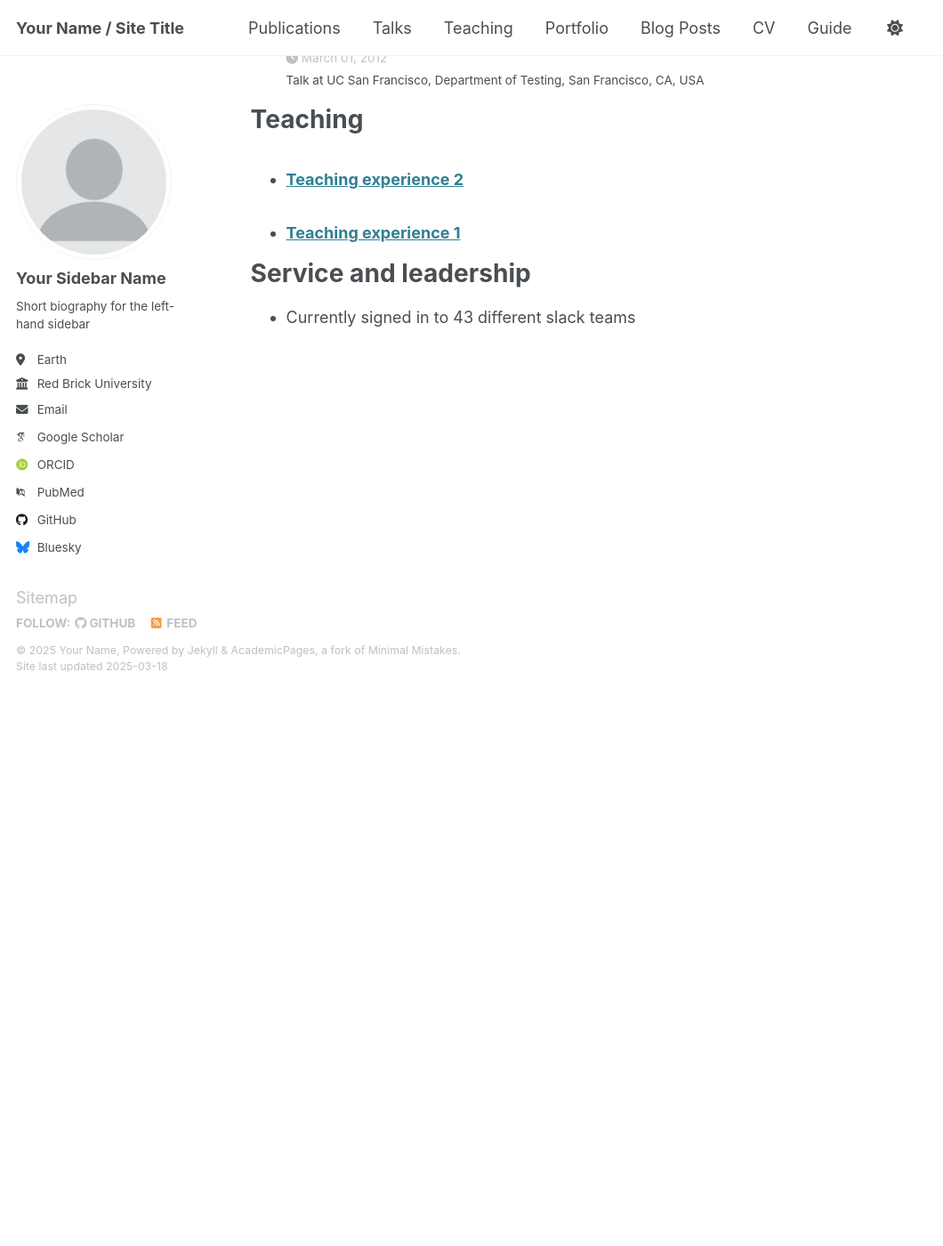
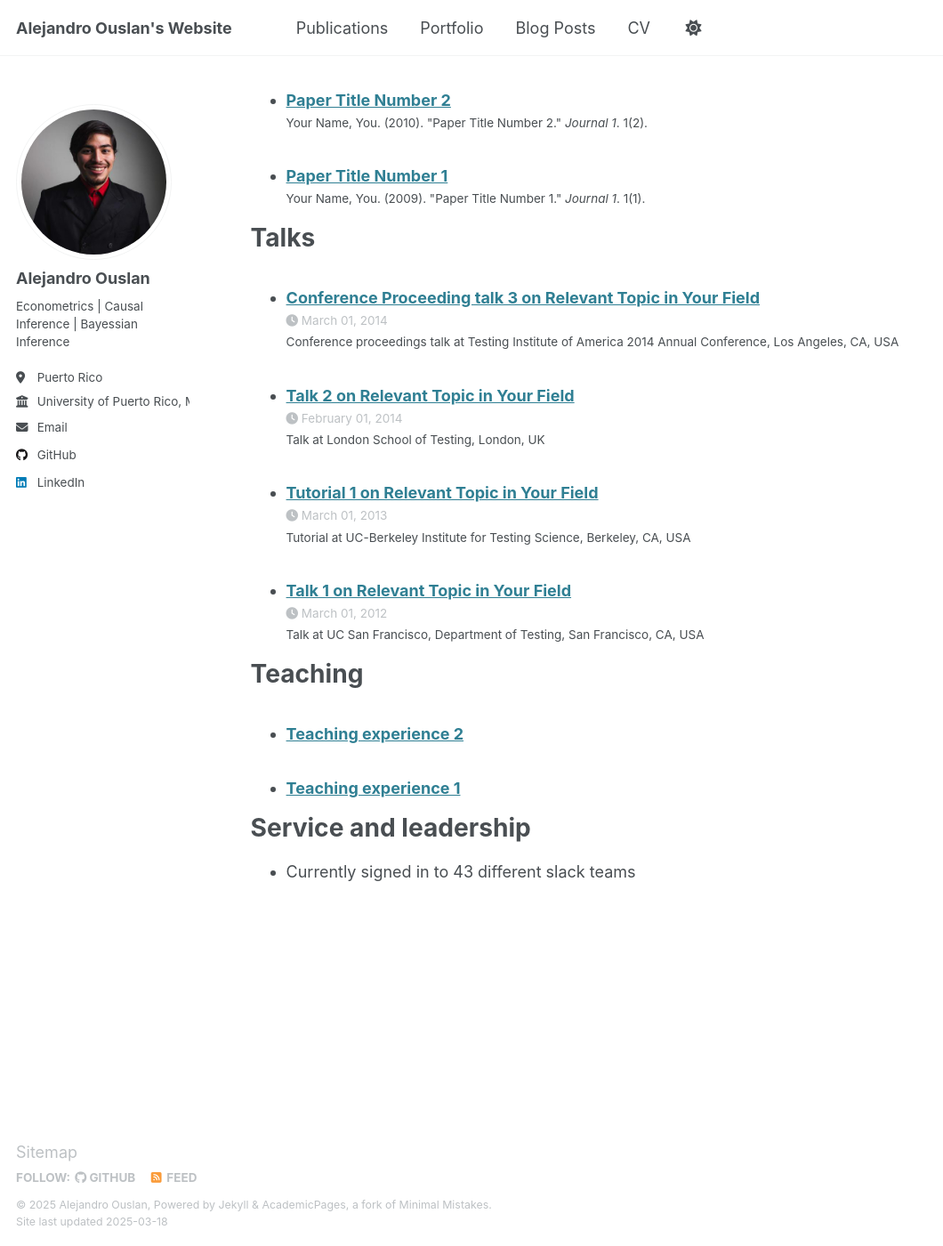
Before and after one commit to ouslan/ouslan.github.io, a Jekyll site: the page built from _pages/cv.md, in a window 1280 px wide and 1400 px high, scrolled down 1845 px. Shown: the whole window at 89% size, without its empty margins (0-1060 px from the left). Built offline with Jekyll 4.4.1, drawn with Linux system fonts in a browser that asks for light colours; some web fonts are replaced; before the commit the page ends 2622 px from its top, so only the background shows below that; some of the changed text lies outside the part shown.

```diff
--- a/_config.yml
+++ b/_config.yml
@@ -9,35 +9,35 @@
 # Basic Site Settings
 locale                   : "en-US"
 site_theme               : "default"
-title                    : "Your Name / Site Title"
+title                    : "Alejandro Ouslan's Website"
 title_separator          : "-"
-name                     : &name "Your Name"
-description              : &description "personal description"
-url                      : https://academicpages.github.io # the base hostname & protocol for your site e.g. "https://[your GitHub username].github.io"
+name                     : &name "Alejandro Ouslan"
+description              : &description "Asparing economits, Specializing in Spatial statistics and Causual inference"
+url                      : https://ouslan.github.io # the base hostname & protocol for your site e.g. "https://[your GitHub username].github.io"
 baseurl                  : "" # the subpath of your site, e.g. "/blog"
-repository               : "academicpages/academicpages.github.io"
+repository               : "ouslan/ouslan.github.io"
 
 # Site Author - The following control what appear as part of the author content on the side bar.
 #               If a field is blank the icon and link will not appear, otherwise it will be shown.
 #               Additional customization can be done by editing /_includes/author-profile.html
 author:
   # Biographic information
-  avatar           : "profile.png"
-  name             : "Your Sidebar Name"
+  avatar           : "ouslan-profile.jpg"
+  name             : "Alejandro Ouslan"
   pronouns         : # example: "she/her"
-  bio              : "Short biography for the left-hand sidebar"
-  location         : "Earth"
-  employer         : "Red Brick University"
+  bio              : "Econometrics | Causal Inference | Bayessian Inference"
+  location         : "Puerto Rico"
+  employer         : "University of Puerto Rico, Mayaguez"
   uri              : # URL
-  email            : "none@example.org"
+  email            : "alejandro.ouslan@upr.edu"
 
   # Academic websites
   arxiv            : # URL - Update with the correct link to your profile
-  googlescholar    : "https://scholar.google.com/citations?user=PS_CX0AAAAAJ"
+  googlescholar    : # URL
   impactstory      : # URL
-  orcid            : "http://orcid.org/yourorcidurl"
+  orcid            : # URL
   semantic         : # URL
-  pubmed           : "https://www.ncbi.nlm.nih.gov/pubmed/?term=john+snow"
+  pubmed           : # URL
   researchgate     : # URL
   scopus           : # URL
 
@@ -45,12 +45,12 @@ author:
   bitbucket        : # Username - Update with your username on the site
   codepen          : # Username
   dribbble         : # Username
-  github           : "academicpages"
+  github           : "ouslan"
   kaggle           : # Username
   stackoverflow    : # User number or user number and name (i.e., use "1" or "1/jeff-atwood")
 
   # Social media
-  bluesky          : "bsky.app" # Replace this with you Bluesky username
+  bluesky          : # Replace this with you Bluesky username
   facebook         : # Username
   flickr           : # Username
   foursquare       : # Username
@@ -59,7 +59,7 @@ author:
   keybase          : # Username
   instagram        : # Username
   lastfm           : # Username
-  linkedin         : # Username
+  linkedin         : ouslan
   mastodon         : # URL
   medium           : # URL
   pinterest        : # Username
--- a/_pages/cv.md
+++ b/_pages/cv.md
@@ -14,7 +14,7 @@ Education
 * Ph.D in Version Control Theory, GitHub University, 2018 (expected)
 * M.S. in Jekyll, GitHub University, 2014
 * B.S. in GitHub, GitHub University, 2012
-
+<iframe src="https://fsdc.econlabs.net/graph/myplate" width="100%" height="600" frameborder="0"></iframe>
 Work experience
 ======
 * Spring 2024: Academic Pages Collaborator
```
Also changed, not shown: _data/navigation.yml (+6 -6 lines), _posts/2013-08-14-blog-post-2.md (deleted, +0 -20 lines), _posts/2014-08-14-blog-post-3.md (deleted, +0 -20 lines), _posts/2015-08-14-blog-post-4.md (deleted, +0 -20 lines), _posts/2024-03-18-myplate.md (added, +11 -0 lines), images/ouslan-profile.jpg (added).
